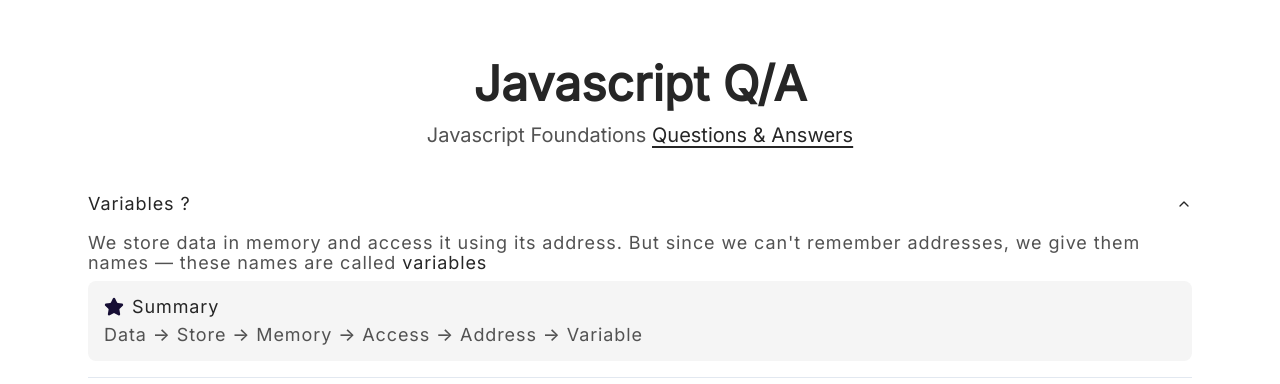
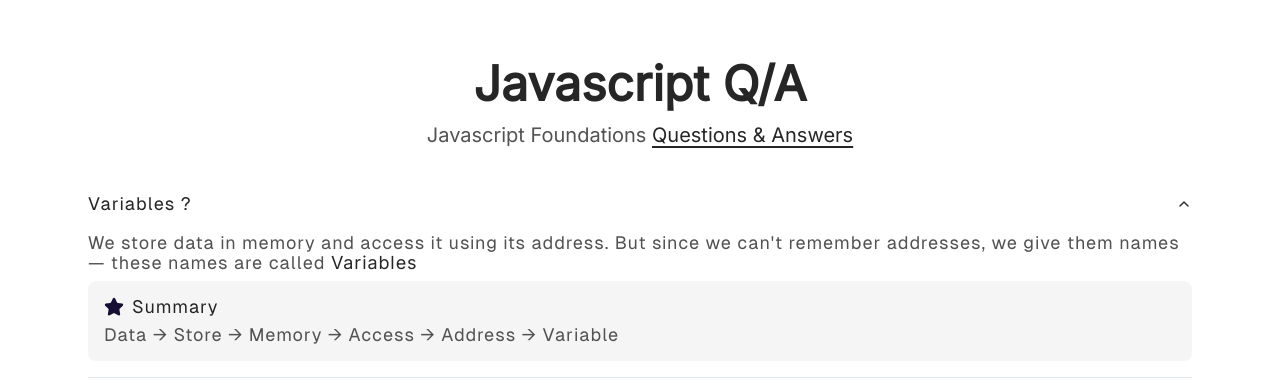
Before and after one commit to Mohd-Arzaid/js-notes, a React (Vite) app: page /VariablesAndDataTypes in a window 1280 px wide. Both pictures are taken after a click on the button "Variables ?". Shown: the top 384 px of the page. Built offline with nearby package versions, Linux system fonts and the light colour scheme.

Commit message:
font change

```diff
--- a/src/components/manual/VariablesAndDataTypes.jsx
+++ b/src/components/manual/VariablesAndDataTypes.jsx
@@ -25,27 +25,27 @@ const VariablesAndDataTypes = () => {
         <Accordion type="single" collapsible className="w-full">
           {/* Q - 1 */}
           <AccordionItem value="item-1">
-            <AccordionTrigger className="font-inter text-[15px] md:text-[18px] tracking-wider text-neutral-800 font-medium">
+            <AccordionTrigger className="font-geist text-[15px] md:text-[18px] tracking-wider text-neutral-800 font-medium">
               Variables ?
             </AccordionTrigger>
-            <AccordionContent className="font-inter text-[15px] md:text-[18px] tracking-wider text-neutral-600">
+            <AccordionContent className="font-geist text-[15px] md:text-[18px] tracking-wider text-neutral-600">
               We store data in memory and access it using its address. But since
               we can't remember addresses, we give them names — these names are
               called{" "}
               <span className="text-neutral-800 font-inter text-[15px] md:text-[18px] font-medium ">
-                variables
+                Variables
               </span>
               {/* Quick Summary */}
               <div className="mt-2 p-4 bg-neutral-100 rounded-lg">
                 <span className="flex gap-1 md:gap-2">
                   <Star className="block md:hidden fill-current text-[#160E34] " size={17} />
                   <Star className="hidden md:block fill-current text-[#160E34] " size={20} />
-                  <h3 className="text-neutral-800 font-inter text-[15px]  md:text-[18px] font-medium mb-2">
+                  <h3 className="text-neutral-800 font-geist text-[15px]  md:text-[18px] font-medium mb-2">
                     Summary
                   </h3>
                 </span>
 
-                <div className="text-neutral-600 text-[15px] md:text-[18px] font-medium">
+                <div className="text-neutral-600 text-[15px] md:text-[18px] font-geist">
                   Data → Store → Memory → Access → Address → Variable
                 </div>
               </div>
```
